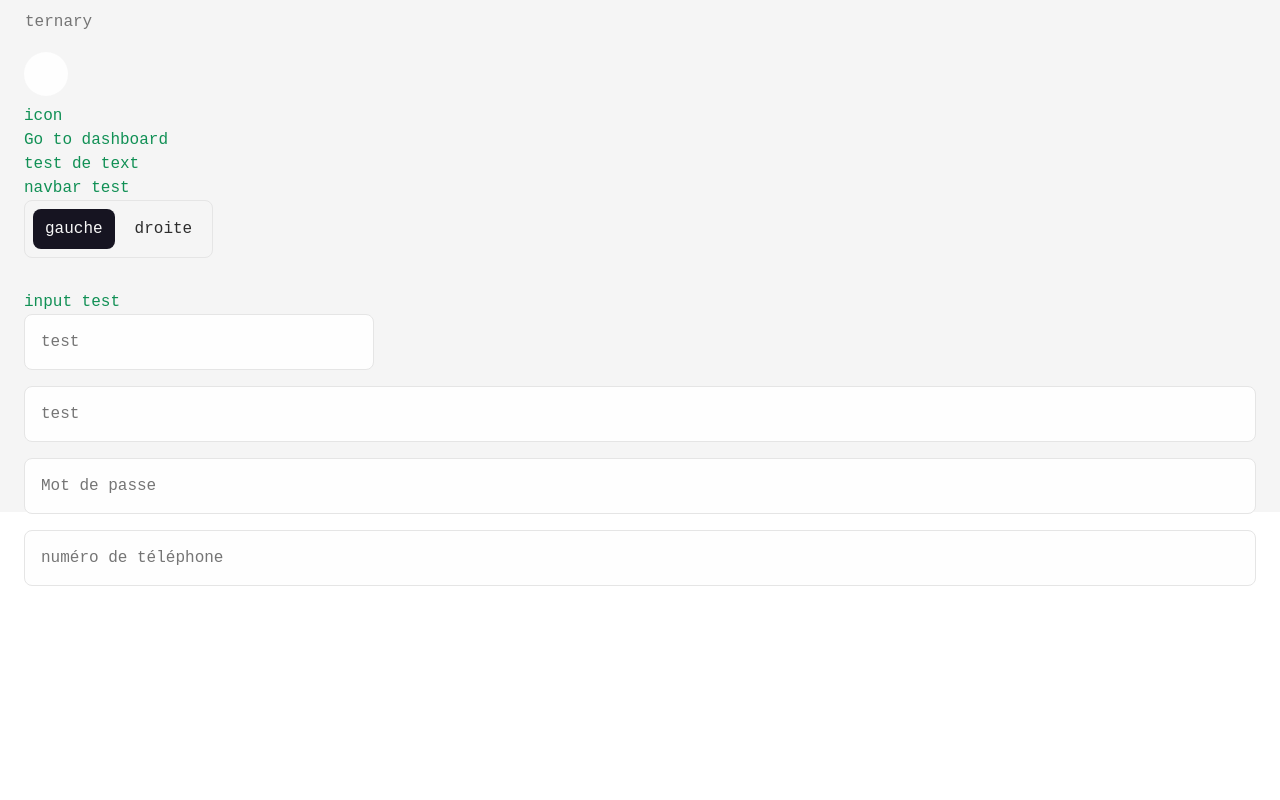
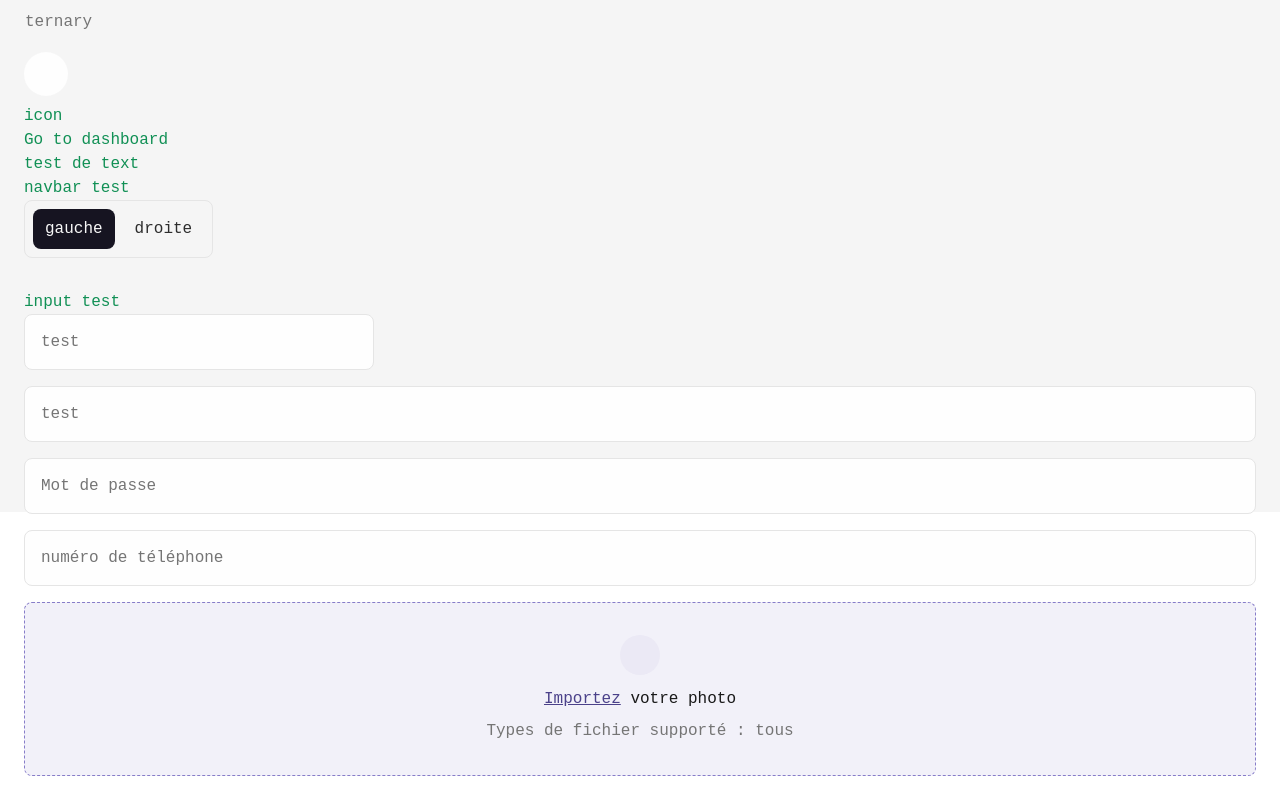
Before and after one commit to eltha9/lundi-app, a Vue app: page /test in a window 1280 px wide. Shown: the part 288-1088 px from the top of the page. Before the commit the page ends 898 px from the top, so only its background shows below. Built offline with nearby package versions, Linux system fonts and the light colour scheme.

Commit message:
wip create account steps, add l-file input

```diff
--- /dev/null
+++ b/src/components/lundi-uiKit/inputs/L-file.vue
@@ -0,0 +1,110 @@
+<template>
+	<div class="l-file">
+		<label for="fileInput" class="flex flex-col py-8 px-4 text-primary-300 items-center">
+			<div class="icon bg-primary-100 mb-3">
+				<i :class="icon" class=""></i>
+			</div>
+			<div class="text mb-2 text-primary-500 sato-l-l">
+				<span class="underliner">Importez</span> <span class="text-greyscale-black">{{ placeholder }}</span>
+			</div>
+			<span class="sub-text sato-l-s text-greyscale-500"
+				>Types de fichier supporté : <span>{{ fileTypes }}</span></span
+			>
+		</label>
+		<input @change="onfileChange" type="file" name="fileInput" id="fileInput" class="hidden-input" :accept="fileTypesForInput" />
+	</div>
+</template>
+
+<style lang="scss" scoped>
+	.l-file {
+		position: relative;
+		label {
+			z-index: 10;
+			cursor: pointer;
+			background-color: #f2f1f9;
+			border: 1px dashed;
+			border-radius: 8px;
+			.icon {
+				width: 40px;
+				height: 40px;
+				border-radius: 50%;
+				overflow: hidden;
+
+				display: flex;
+				align-items: center;
+				justify-content: center;
+				i {
+					font-size: 24px;
+				}
+			}
+			.text {
+				text-align: center;
+				span.underliner {
+					text-decoration: underline;
+				}
+				span {
+					text-decoration: none;
+				}
+			}
+			.sub-text {
+				text-align: center;
+			}
+		}
+		.hidden-input {
+			z-index: -10;
+			opacity: 0;
+			position: absolute;
+			top: 0;
+			left: 0;
+		}
+	}
+</style>
+<script>
+	export default {
+		props: {
+			placeholder: {
+				require: true,
+				type: String,
+				default: "",
+			},
+			value: {
+				require: true,
+				type: File,
+				default: null,
+			},
+			acceptedFileTypes: {
+				require: false,
+				type: Array,
+				default: () => [],
+			},
+			icon: {
+				require: false,
+				type: String,
+				default: "icon-document-empty",
+			},
+		},
+		data() {
+			return {
+				file: null,
+			};
+		},
+		computed: {
+			fileTypes() {
+				if (this.acceptedFileTypes.length === 0) return "tous";
+				return this.acceptedFileTypes.join(", ");
+			},
+			fileTypesForInput() {
+				if (this.acceptedFileTypes.length === 0) return "";
+
+				return this.acceptedFileTypes.map((item) => "." + item).join(", ");
+			},
+		},
+		methods: {
+			onFileChange(event) {
+				let files = event.target.files || event.dataTransfer.files;
+				if (!files.length) return;
+				this.$emit("input", files[0]);
+			},
+		},
+	};
+</script>
--- a/src/views/Login/CreateAccount/Step-1.vue
+++ b/src/views/Login/CreateAccount/Step-1.vue
@@ -0,0 +1,34 @@
+<template>
+	<div class="create-account-step1">
+		<div class="step-title salva-h3 text-primary-500">Bienvenue {{ me.firstName }} !</div>
+		<div class="step-subtitle text-greyscale-700 sato-l-l">
+			Pour une expérience optimale avec vos collaborateurs, vous devez personaliser le compte de votre entreprise.
+		</div>
+	</div>
+</template>
+<style lang="scss" scoped>
+	.create-account-step1 {
+		height: fit-content;
+		grid-column: 4/10;
+	}
+</style>
+<script>
+	import { mapState } from "vuex";
+	export default {
+		props: {
+			value: {
+				require: true,
+				type: Object,
+				default: () => {
+					return {
+						compagnieName: "",
+						logo: null,
+					};
+				},
+			},
+		},
+		computed: {
+			...mapState(["me"]),
+		},
+	};
+</script>
--- a/src/views/Login/CreateAccount/index.vue
+++ b/src/views/Login/CreateAccount/index.vue
@@ -1,36 +1,42 @@
 <template>
 	<div class="main-view create-compagnie">
-		<div class="timeliner mb-16">
+		<div class="timeliner">
 			<img src="@/../public/assets/lundi-temp.png" class="mt-8 mb-2" alt="Lundi logo" />
-			<div class="flex justify-center">
+			<div class="flex justify-center mb-16">
 				<time-line :to-show="timeLineStep" :steps="steps" />
 			</div>
+			<div class="step-container">
+				<step-1 v-if="timeLineStep === 1" v-model="createData.customisation" />
+				<step-2 v-if="timeLineStep === 2" />
+				<step-3 v-if="timeLineStep === 3" />
+				<step-4 v-if="timeLineStep === 4" />
+			</div>
 		</div>
-		<!-- <step-1 v-if="timeLineStep === 1" />
-		<step-2 v-if="timeLineStep === 2" />
-		<step-3 v-if="timeLineStep === 3" />
-		<step-4 v-if="timeLineStep === 4" />
-		<complete v-if="timeLineStep === 5" /> -->
+		<complete v-if="timeLineStep === 5" />
 	</div>
 </template>
 
 <style lang="scss" scoped>
 	.create-compagnie {
-		row-gap: 0;
 		.timeliner {
 			height: fit-content;
 			grid-column: 1/13;
 		}
+		.step-container {
+			display: grid;
+			grid-template-columns: repeat(12, 1fr);
+			gap: 16px;
+		}
 	}
 </style>
 <script>
-	import TimeLine from '@/components/lundi-uiKit/TimeLine.vue';
-	import Step1 from './Step-1.vue';
-	import Step2 from './Step-2.vue';
-	import Step3 from './Step-3.vue';
-	import Step4 from './Step-4.vue';
-	import Complete from './Complete.vue';
-	import {mapState} from 'vuex';
+	import TimeLine from "@/components/lundi-uiKit/TimeLine.vue";
+	import Step1 from "./Step-1.vue";
+	import Step2 from "./Step-2.vue";
+	import Step3 from "./Step-3.vue";
+	import Step4 from "./Step-4.vue";
+	import Complete from "./Complete.vue";
+	import { mapState } from "vuex";
 	export default {
 		components: {
 			TimeLine,
@@ -45,15 +51,15 @@
 				steps: [true, true, true, true],
 				createData: {
 					customisation: {
-						compagnieName: '',
+						compagnieName: "",
 						logo: null,
 					},
 					compagnie: {
-						sector: '',
-						size: '',
+						sector: "",
+						size: "",
 					},
 					teams: {
-						name: '',
+						name: "",
 						tags: [],
 					},
 					invitation: {
@@ -63,7 +69,7 @@
 			};
 		},
 		computed: {
-			...mapState(['timeLineStep']),
+			...mapState(["timeLineStep"]),
 		},
 	};
 </script>
--- a/src/views/other/Test.vue
+++ b/src/views/other/Test.vue
@@ -31,6 +31,7 @@
 				<l-input v-model="textModel" name="test" class="mt-4" />
 				<l-input v-model="passwordModel" name="Mot de passe" type="password" class="mt-4" />
 				<l-input v-model="phoneModel" name="numéro de téléphone" type="phone" class="mt-4" />
+				<l-file class="mt-4" placeholder="votre photo" v-model="fileModel" />
 			</div>
 		</div>
 	</div>
@@ -43,6 +44,7 @@
 	import NavBar from "@/components/lundi-uiKit/NavBar";
 	import LSelect from "@/components/lundi-uiKit/inputs/L-select.vue";
 	import LInput from "@/components/lundi-uiKit/inputs/L-input.vue";
+	import LFile from "@/components/lundi-uiKit/inputs/L-file.vue";
 	export default {
 		name: "Test",
 		components: {
@@ -52,6 +54,7 @@
 			NavBar,
 			LSelect,
 			LInput,
+			LFile,
 		},
 		data() {
 			return {
@@ -60,6 +63,7 @@
 				textModel: "",
 				passwordModel: "",
 				phoneModel: "",
+				fileModel: "",
 			};
 		},
 		watch: {
```
